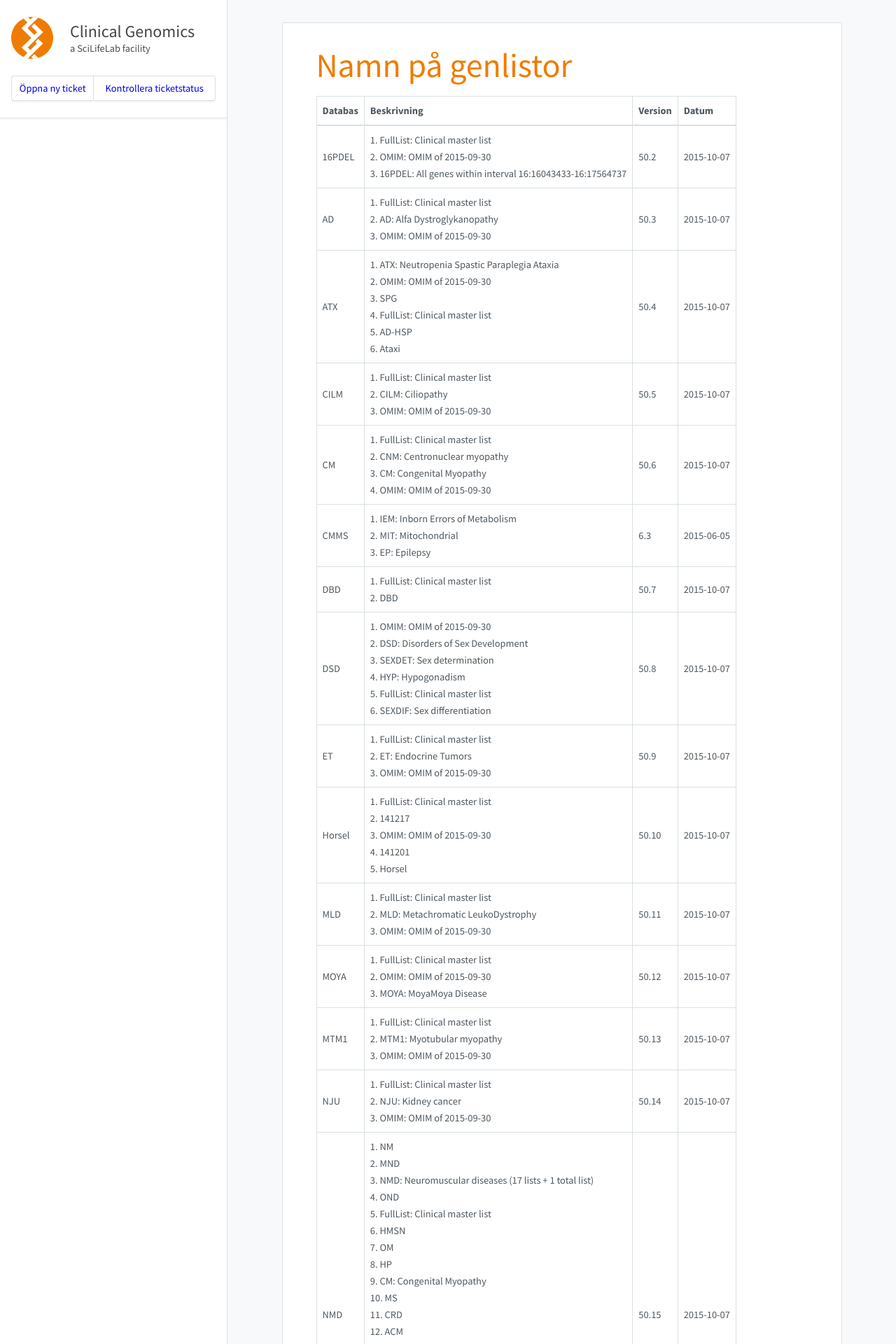
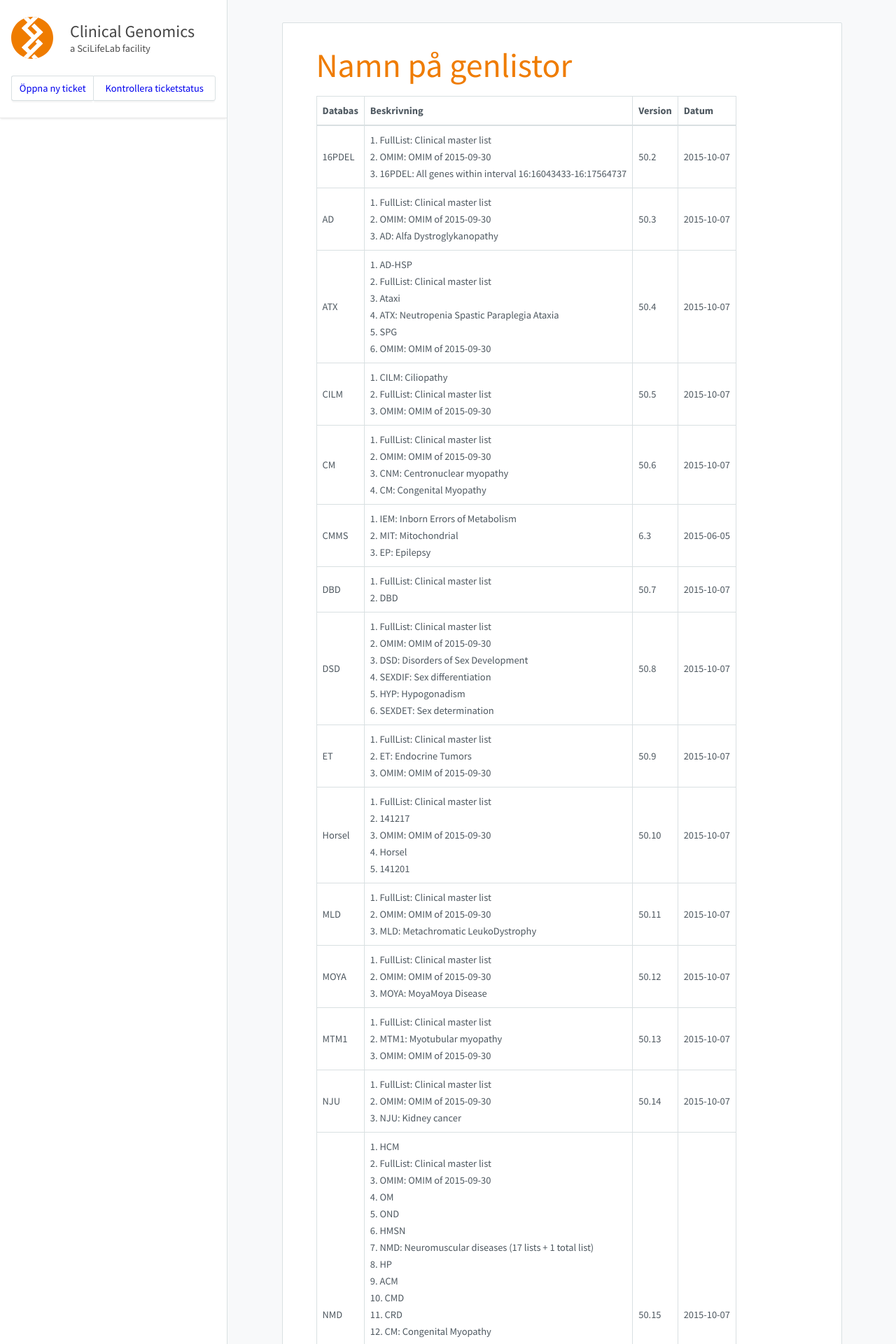
Before and after one commit to Clinical-Genomics/clinical-genomics.github.io, a Jekyll site: the page built from _pages/namnpagenlistor.md, in a window 1280 px wide. Shown: the top 1920 px of the page at 70% size. Built offline with Jekyll 4.4.1, drawn with Linux system fonts in a browser that asks for light colours; nearby versions of some CDN libraries; some of the changed lines change nothing that is shown; some of the changed text lies outside the part shown.

Commit message:
Update to cust002-SKD.txt

```diff
--- a/_pages/namnpagenlistor.md
+++ b/_pages/namnpagenlistor.md
@@ -9,24 +9,24 @@
 |Databas|Beskrivning|Version|Datum|
 |---|---|---|---|
 |16PDEL|1. FullList: Clinical master list<br />2. OMIM: OMIM of 2015-09-30<br />3. 16PDEL: All genes within interval 16:16043433-16:17564737<br />|50.2|2015-10-07|
-|AD|1. FullList: Clinical master list<br />2. AD: Alfa Dystroglykanopathy<br />3. OMIM: OMIM of 2015-09-30<br />|50.3|2015-10-07|
-|ATX|1. ATX: Neutropenia Spastic Paraplegia Ataxia<br />2. OMIM: OMIM of 2015-09-30<br />3. SPG<br />4. FullList: Clinical master list<br />5. AD-HSP<br />6. Ataxi<br />|50.4|2015-10-07|
-|CILM|1. FullList: Clinical master list<br />2. CILM: Ciliopathy<br />3. OMIM: OMIM of 2015-09-30<br />|50.5|2015-10-07|
-|CM|1. FullList: Clinical master list<br />2. CNM: Centronuclear myopathy<br />3. CM: Congenital Myopathy<br />4. OMIM: OMIM of 2015-09-30<br />|50.6|2015-10-07|
+|AD|1. FullList: Clinical master list<br />2. OMIM: OMIM of 2015-09-30<br />3. AD: Alfa Dystroglykanopathy<br />|50.3|2015-10-07|
+|ATX|1. AD-HSP<br />2. FullList: Clinical master list<br />3. Ataxi<br />4. ATX: Neutropenia Spastic Paraplegia Ataxia<br />5. SPG<br />6. OMIM: OMIM of 2015-09-30<br />|50.4|2015-10-07|
+|CILM|1. CILM: Ciliopathy<br />2. FullList: Clinical master list<br />3. OMIM: OMIM of 2015-09-30<br />|50.5|2015-10-07|
+|CM|1. FullList: Clinical master list<br />2. OMIM: OMIM of 2015-09-30<br />3. CNM: Centronuclear myopathy<br />4. CM: Congenital Myopathy<br />|50.6|2015-10-07|
 |CMMS|1. IEM: Inborn Errors of Metabolism<br />2. MIT: Mitochondrial<br />3. EP: Epilepsy<br />|6.3|2015-06-05|
 |DBD|1. FullList: Clinical master list<br />2. DBD<br />|50.7|2015-10-07|
-|DSD|1. OMIM: OMIM of 2015-09-30<br />2. DSD: Disorders of Sex Development<br />3. SEXDET: Sex determination<br />4. HYP: Hypogonadism<br />5. FullList: Clinical master list<br />6. SEXDIF: Sex differentiation<br />|50.8|2015-10-07|
+|DSD|1. FullList: Clinical master list<br />2. OMIM: OMIM of 2015-09-30<br />3. DSD: Disorders of Sex Development<br />4. SEXDIF: Sex differentiation<br />5. HYP: Hypogonadism<br />6. SEXDET: Sex determination<br />|50.8|2015-10-07|
 |ET|1. FullList: Clinical master list<br />2. ET: Endocrine Tumors<br />3. OMIM: OMIM of 2015-09-30<br />|50.9|2015-10-07|
-|Horsel|1. FullList: Clinical master list<br />2. 141217<br />3. OMIM: OMIM of 2015-09-30<br />4. 141201<br />5. Horsel<br />|50.10|2015-10-07|
-|MLD|1. FullList: Clinical master list<br />2. MLD: Metachromatic LeukoDystrophy<br />3. OMIM: OMIM of 2015-09-30<br />|50.11|2015-10-07|
+|Horsel|1. FullList: Clinical master list<br />2. 141217<br />3. OMIM: OMIM of 2015-09-30<br />4. Horsel<br />5. 141201<br />|50.10|2015-10-07|
+|MLD|1. FullList: Clinical master list<br />2. OMIM: OMIM of 2015-09-30<br />3. MLD: Metachromatic LeukoDystrophy<br />|50.11|2015-10-07|
 |MOYA|1. FullList: Clinical master list<br />2. OMIM: OMIM of 2015-09-30<br />3. MOYA: MoyaMoya Disease<br />|50.12|2015-10-07|
 |MTM1|1. FullList: Clinical master list<br />2. MTM1: Myotubular myopathy<br />3. OMIM: OMIM of 2015-09-30<br />|50.13|2015-10-07|
-|NJU|1. FullList: Clinical master list<br />2. NJU: Kidney cancer<br />3. OMIM: OMIM of 2015-09-30<br />|50.14|2015-10-07|
-|NMD|1. NM<br />2. MND<br />3. NMD: Neuromuscular diseases (17 lists + 1 total list)<br />4. OND<br />5. FullList: Clinical master list<br />6. HMSN<br />7. OM<br />8. HP<br />9. CM: Congenital Myopathy<br />10. MS<br />11. CRD<br />12. ACM<br />13. OMIM: OMIM of 2015-09-30<br />14. CMS<br />15. HCM<br />16. CMD<br />17. HA<br />18. DM<br />19. MM<br />20. MD<br />21. IC<br />|50.15|2015-10-07|
+|NJU|1. FullList: Clinical master list<br />2. OMIM: OMIM of 2015-09-30<br />3. NJU: Kidney cancer<br />|50.14|2015-10-07|
+|NMD|1. HCM<br />2. FullList: Clinical master list<br />3. OMIM: OMIM of 2015-09-30<br />4. OM<br />5. OND<br />6. HMSN<br />7. NMD: Neuromuscular diseases (17 lists + 1 total list)<br />8. HP<br />9. ACM<br />10. CMD<br />11. CRD<br />12. CM: Congenital Myopathy<br />13. MM<br />14. IC<br />15. DM<br />16. HA<br />17. MS<br />18. NM<br />19. MD<br />20. MND<br />21. CMS<br />|50.15|2015-10-07|
 |OMIM|1. FullList: Clinical master list<br />2. OMIM: OMIM of 2015-09-30<br />|50.16|2015-10-07|
-|ORO|1. FullList: Clinical master list<br />2. ORO: Oro-facial-digital syndrome<br />3. OMIM: OMIM of 2015-09-30<br />|50.17|2015-10-07|
-|PAF1|1. FullList: Clinical master list<br />2. PAF1: RNA polymerase II-associated factor<br />3. OMIM: OMIM of 2015-09-30<br />|50.18|2015-10-07|
-|PID|1. FullList: Clinical master list<br />2. PID: Primary Immune Deficiency<br />3. PIDCAD: PID Candidates<br />|7.0|2015-08-31|
+|ORO|1. ORO: Oro-facial-digital syndrome<br />2. FullList: Clinical master list<br />3. OMIM: OMIM of 2015-09-30<br />|50.17|2015-10-07|
+|PAF1|1. FullList: Clinical master list<br />2. OMIM: OMIM of 2015-09-30<br />3. PAF1: RNA polymerase II-associated factor<br />|50.18|2015-10-07|
+|PID|1. PID: Primary Immune Deficiency<br />2. PIDCAD: PID Candidates<br />3. FullList: Clinical master list<br />|7.0|2015-08-31|
 |SCN|1. FullList: Clinical master list<br />2. OMIM: OMIM of 2015-09-30<br />3. SCN: Neutropenia<br />|50.19|2015-10-07|
 |SHANK1|1. FullList: Clinical master list<br />2. OMIM: OMIM of 2015-09-30<br />3. SHANK1: SH3 and multiple ankyrin repeat domains 1<br />|50.20|2015-10-07|
-|SKD|1. FullList: Clinical master list<br />2. SKD: Skeletal dysplasia<br />3. OMIM: OMIM of 2015-09-30<br />|50.0|2015-10-03|
+|SKD|1. SKD: Skeletal dysplasia<br />2. OMIM: OMIM of 2015-09-30<br />3. FullList: Clinical master list<br />|50.21|2015-10-07|
```
